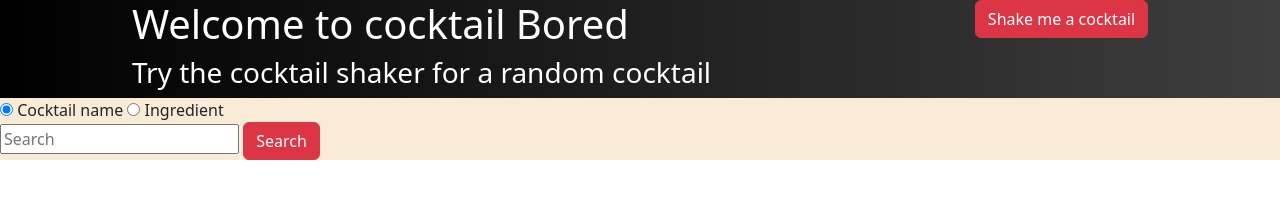
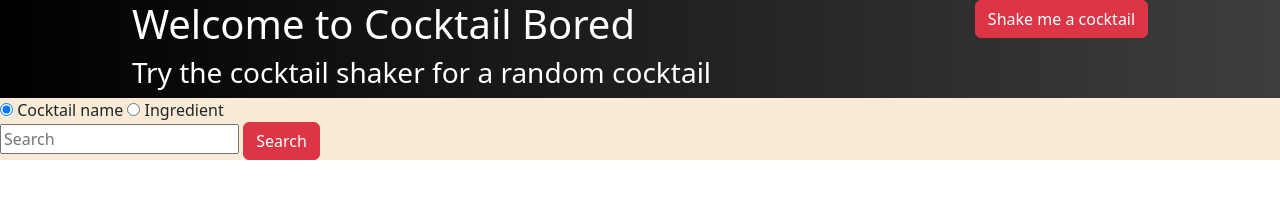
Before and after one commit to L-A61/JSON-Cocktail, a plain HTML site: page index.html in a window 1280 px wide. Drawn offline with nearby package versions, Linux system fonts and the light colour scheme.

Commit message:
Thursday Morning Progress 28/11/2024

```diff
--- a/index.html
+++ b/index.html
@@ -12,7 +12,7 @@
 <body>
     <header>
         <section>
-            <h1>Welcome to cocktail Bored</h1>
+            <h1>Welcome to Cocktail Bored</h1>
             <h3>Try the cocktail shaker for a random cocktail</h3>
         </section>
         <section>
```
